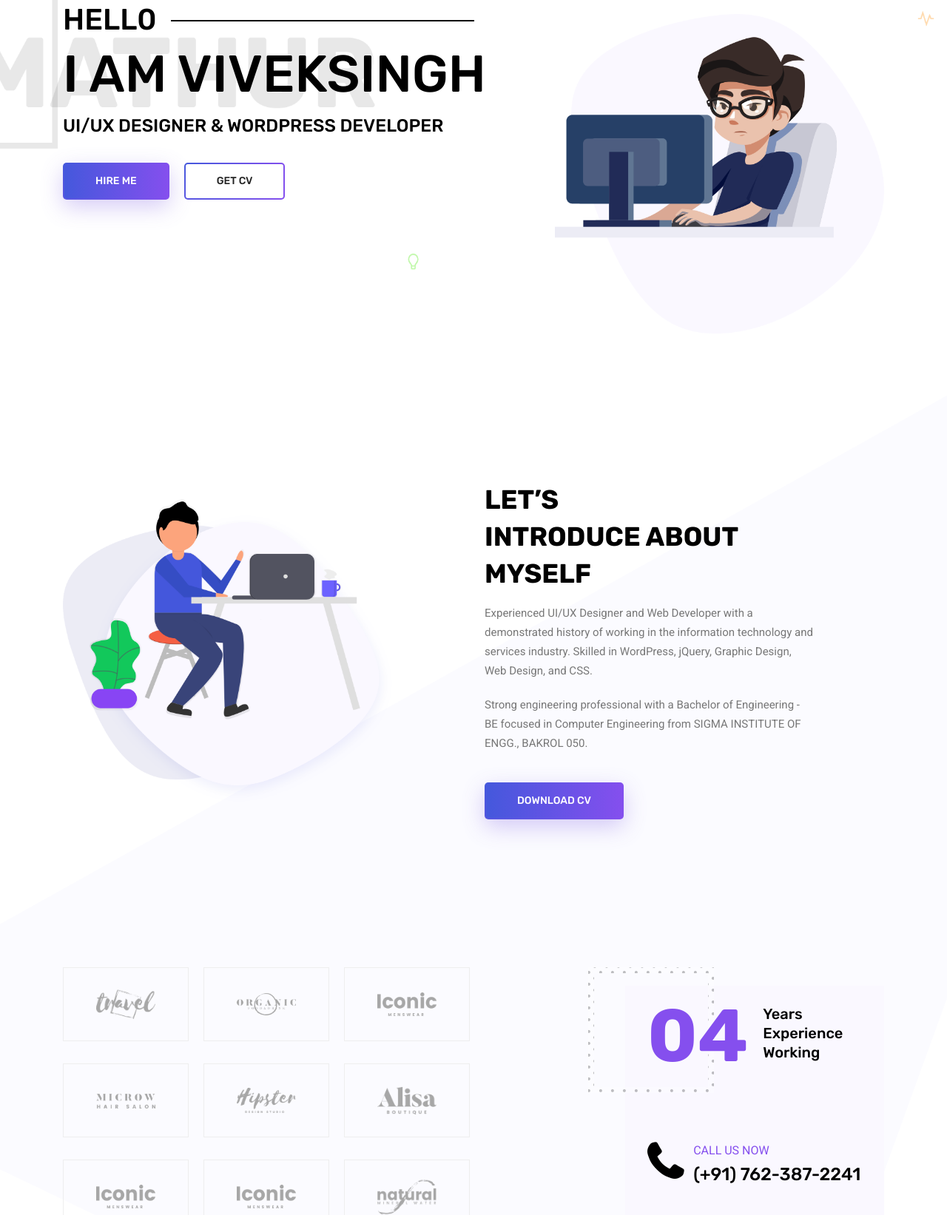
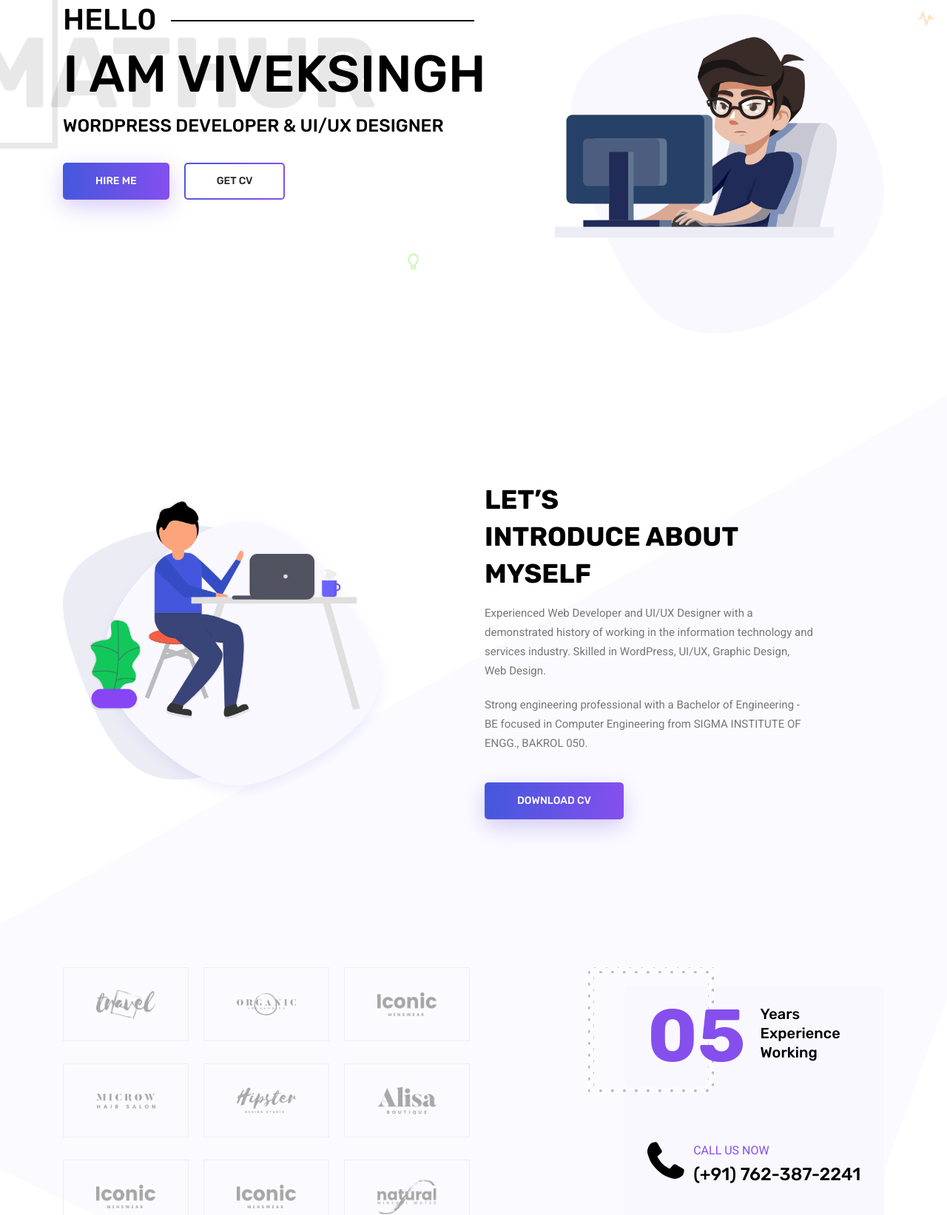
Before and after one commit to vivekevox/profilemathur.github.io, a plain HTML site: page index.html in a window 1280 px wide. Shown: the part 178-1821 px from the top of the page at 74% size. Drawn offline with Linux system fonts and the light colour scheme; some packages are replaced by stand-ins of ours.

Commit message:
Add files via upload

```diff
--- a/index.html
+++ b/index.html
@@ -75,7 +75,7 @@
 						<div class="banner_content">
 							<h3 class="text-uppercase">Hell0</h3>
 							<h1 class="text-uppercase">I am viveksingh</h1>
-							<h5 class="text-uppercase">UI/UX designer & wordpress developer</h5>
+							<h5 class="text-uppercase">Wordpress developer & UI/UX designer </h5>
 							<div class="d-flex align-items-center">
 								<a class="primary_btn" href="#"><span>Hire Me</span></a>
 								<a class="primary_btn tr-bg" href="#"><span>Get CV</span></a>
@@ -109,7 +109,7 @@
 							Introduce about <br>
 							myself</h2>
 						<p>
-							Experienced UI/UX Designer and Web Developer with a demonstrated history of working in the information technology and services industry. Skilled in WordPress, jQuery, Graphic Design, Web Design, and CSS.
+							Experienced Web Developer and UI/UX Designer with a demonstrated history of working in the information technology and services industry. Skilled in WordPress, UI/UX, Graphic Design, Web Design.
 						</p>
 						<p>
 							Strong engineering professional with a Bachelor of Engineering - BE focused in Computer Engineering from SIGMA INSTITUTE OF ENGG., BAKROL 050.
@@ -196,7 +196,7 @@
 				<div class="offset-lg-2 col-lg-4 col-md-6">
 					<div class="client-info">
 						<div class="d-flex mb-50">
-							<span class="lage">04</span>
+							<span class="lage">05</span>
 							<span class="smll">Years Experience Working</span>
 						</div>
 						<div class="call-now d-flex">
@@ -585,7 +585,7 @@
 							<a href="https://www.instagram.com/mathur_viveksingh/" target="_blank"><i class="fa fa-instagram"></i></a>
 							<a href="https://in.linkedin.com/in/viveksingh-mathur-201a96157" target="_blank"><i class="fa fa-linkedin"></i></a>
 							<a href="https://dribbble.com/mathur007" target="_blank"><i class="fa fa-dribbble"></i></a>
-							<a href="https://www.behance.net/viveksimathur" target="_blank"><i class="fa fa-behance"></i></a>
+							<a href="https://www.behance.net/designevox" target="_blank"><i class="fa fa-behance"></i></a>
 						</div>
 					</div>
 				</div>
```
